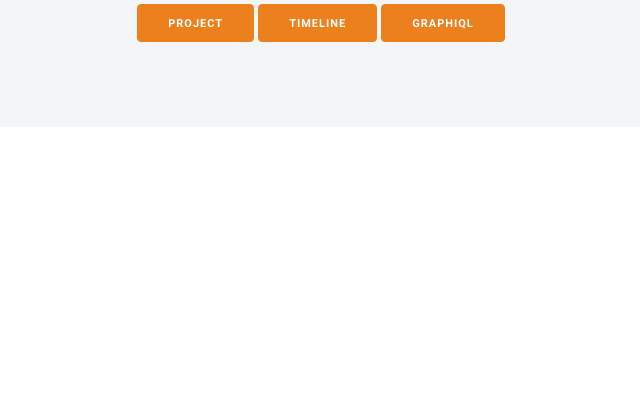
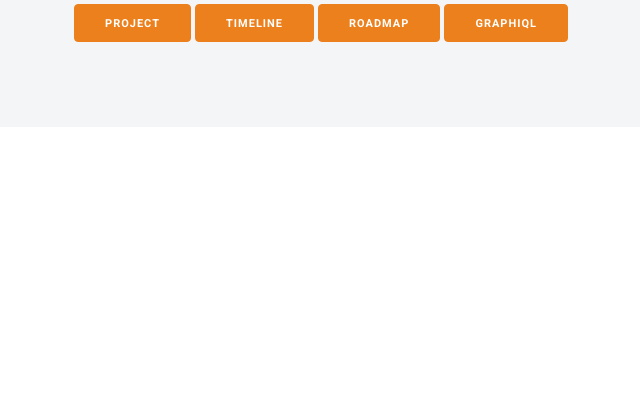
Before and after one commit to thoth-pub/thoth, a plain HTML site: page assets/index.html in a window 1280 px wide. Shown: the part 391-800 px from the top of the page, without its empty margins (319-959 px from the left). Drawn offline with nearby package versions, Linux system fonts and the light colour scheme; no server answers.

Commit message:
Add roadmap to catalogue

```diff
--- a/assets/index.html
+++ b/assets/index.html
@@ -310,6 +310,7 @@
                 <img class="logo" src="/thoth-logo.png">
                 <a class="button" href="https://github.com/OpenBookPublishers/thoth" title="Project">Project</a>
                 <a class="button" href="https://github.com/orgs/OpenBookPublishers/projects/1" title="Timeline">Timeline</a>
+                <a class="button" href="https://github.com/OpenBookPublishers/thoth/blob/master/roadmap.md" title="Timeline">Roadmap</a>
                 <a class="button" href="/graphiql" title="GraphiQL">GraphiQL</a>
             </div>
         </section>
```
